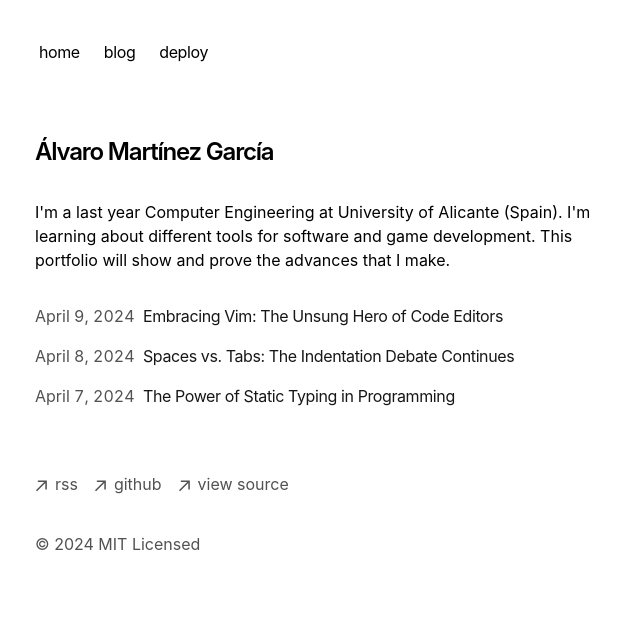
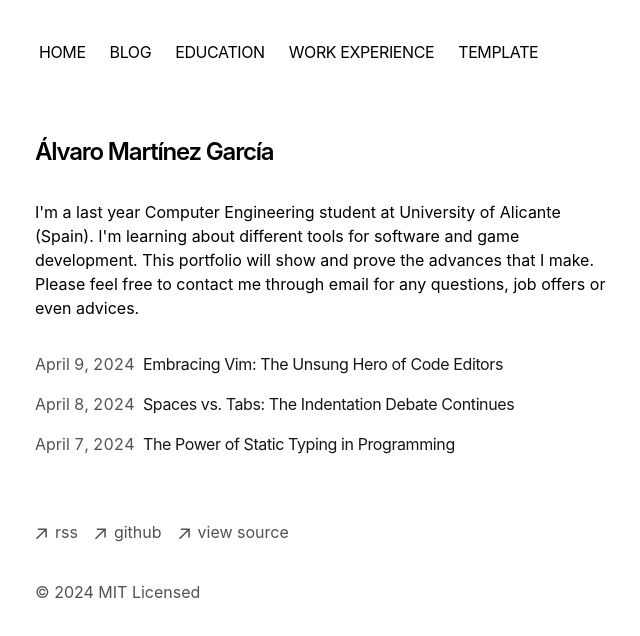
Before and after one commit to alvaro4MG/personal-portfolio, a Next.js app: page / in a window 1280 px wide. Shown: the top 636 px of the page, without its empty margins (317-957 px from the left). Built offline with nearby package versions, Linux system fonts and the light colour scheme.

Commit message:
Setting up basic structure

```diff
--- a/app/components/nav.tsx
+++ b/app/components/nav.tsx
@@ -2,13 +2,19 @@ import Link from 'next/link'
 
 const navItems = {
   '/': {
-    name: 'home',
+    name: 'HOME',
   },
   '/blog': {
-    name: 'blog',
+    name: 'BLOG',
+  },
+  '/education': {
+    name: 'EDUCATION',
+  },
+  '/experience': {
+    name: 'WORK EXPERIENCE',
   },
   'https://vercel.com/templates/next.js/portfolio-starter-kit': {
-    name: 'deploy',
+    name: 'TEMPLATE',
   },
 }
 
--- a/app/layout.tsx
+++ b/app/layout.tsx
@@ -11,15 +11,15 @@ import { baseUrl } from './sitemap'
 export const metadata: Metadata = {
   metadataBase: new URL(baseUrl),
   title: {
-    default: 'Next.js Portfolio Starter',
+    default: 'Álvaro MArtínez Portfolio',
     template: '%s | Next.js Portfolio Starter',
   },
-  description: 'This is my portfolio.',
+  description: 'This is Álvaro\'s portfolio.',
   openGraph: {
-    title: 'My Portfolio',
-    description: 'This is my portfolio.',
+    title: 'Álvaro\'s Portfolio',
+    description: 'This is Álvaro\'s portfolio.',
     url: baseUrl,
-    siteName: 'My Portfolio',
+    siteName: 'Álvaro\'s Portfolio',
     locale: 'en_US',
     type: 'website',
   },
--- a/app/page.tsx
+++ b/app/page.tsx
@@ -7,7 +7,10 @@ export default function Page() {
         Álvaro Martínez García
       </h1>
       <p className="mb-4">
-        {`I'm a last year Computer Engineering at University of Alicante (Spain). I'm learning about different tools for software and game development. This portfolio will show and prove the advances that I make.`}
+        {`I'm a last year Computer Engineering student at University of Alicante (Spain). I'm
+        learning about different tools for software and game development. This portfolio will
+        show and prove the advances that I make. Please feel free to contact me through email for any
+        questions, job offers or even advices.`}
       </p>
       <div className="my-8">
         <BlogPosts />
--- a/app/sitemap.ts
+++ b/app/sitemap.ts
@@ -1,6 +1,6 @@
 import { getBlogPosts } from 'app/blog/utils'
 
-export const baseUrl = 'https://portfolio-blog-starter.vercel.app'
+export const baseUrl = 'https://alvaro4mg.vercel.app'
 
 export default async function sitemap() {
   let blogs = getBlogPosts().map((post) => ({
```
